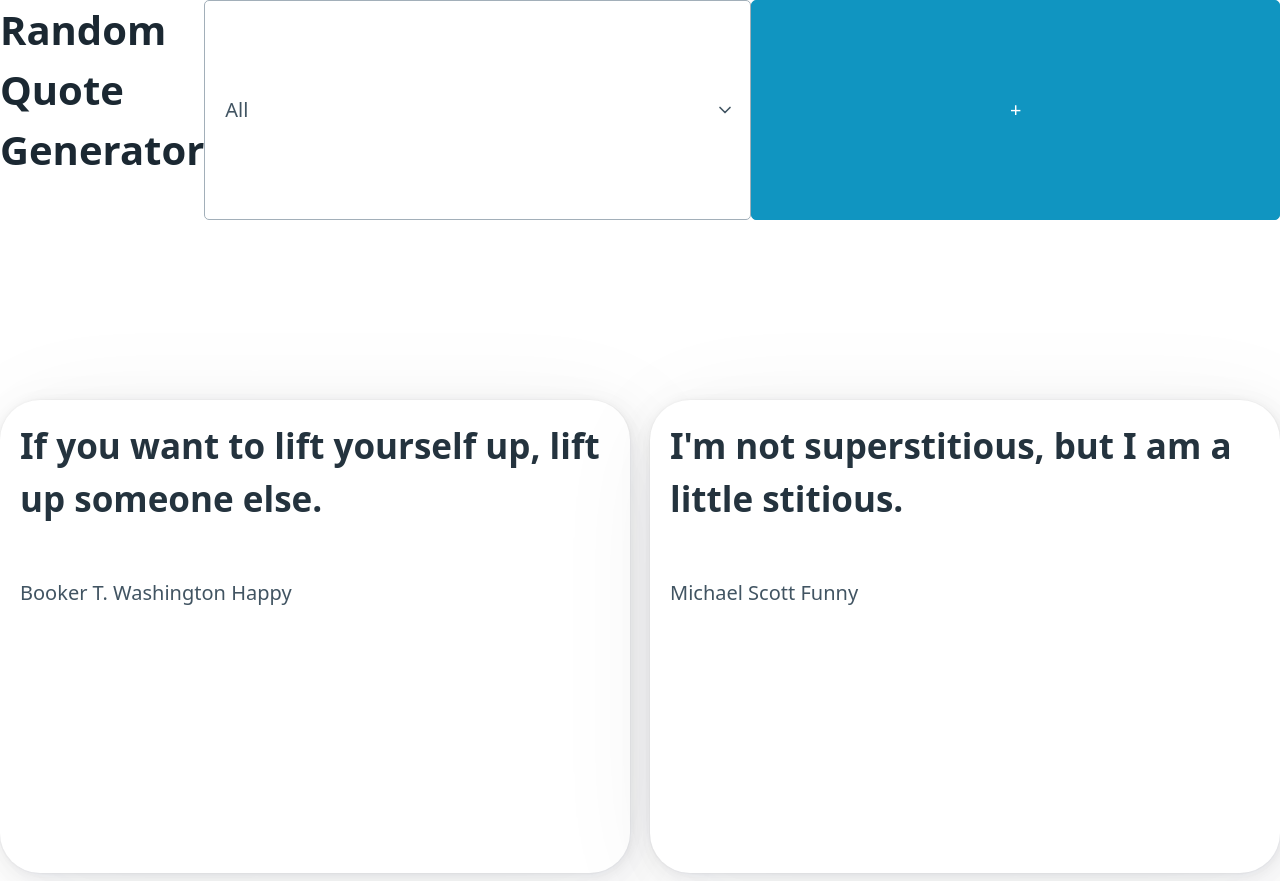
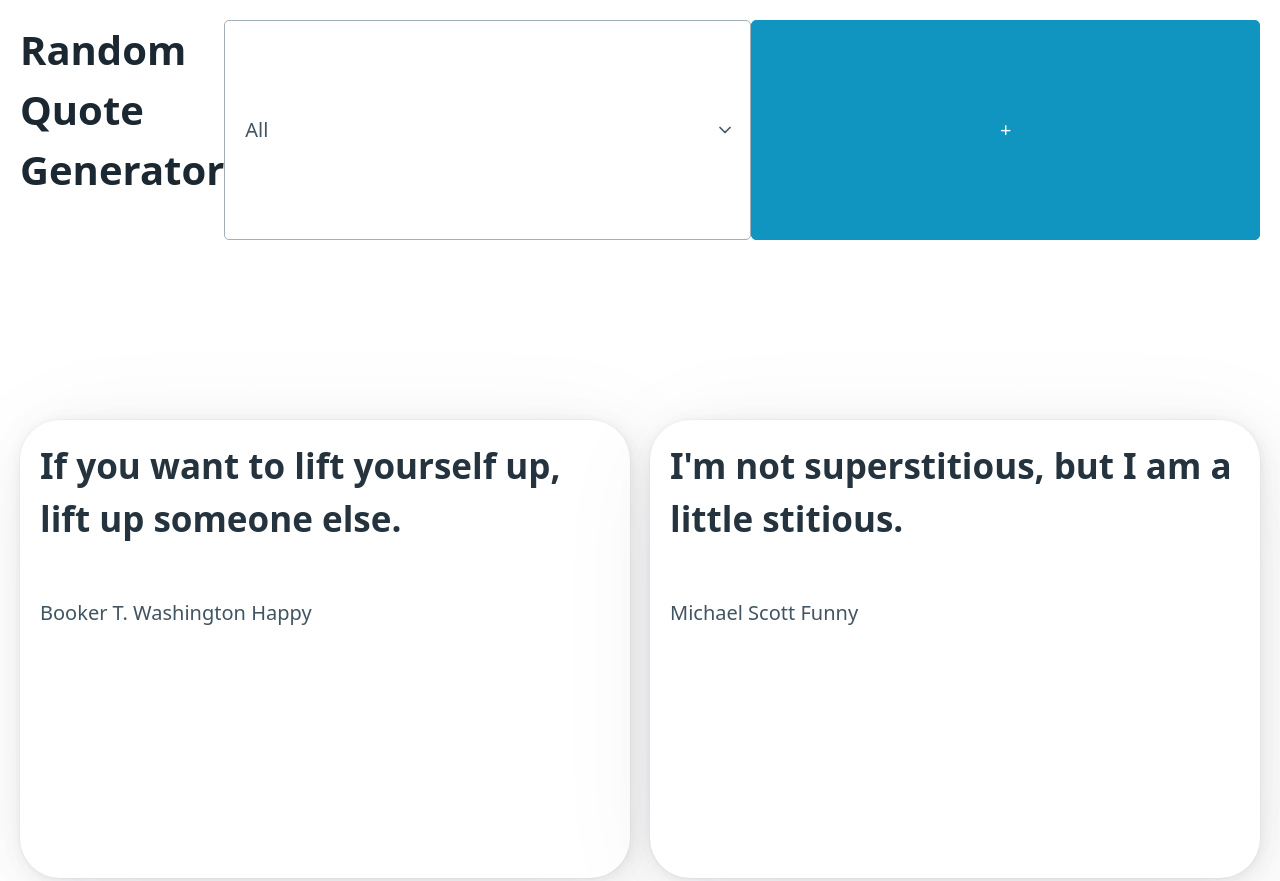
Before and after one commit to JakeDEsposito/comm-429-random-quote-generator, a plain HTML site: page index.html in a window 1280 px wide. Shown: the top 881 px of the page. Drawn offline with nearby package versions, Linux system fonts and the light colour scheme.

Commit message:
Added padding to body

```diff
--- a/css/index.css
+++ b/css/index.css
@@ -1,3 +1,7 @@
+body {
+    padding: 1rem;
+}
+
 #quotes {
     display: grid;
     grid-template-columns: repeat(3, 1fr);
--- a/index.html
+++ b/index.html
@@ -18,7 +18,6 @@
             <h1>Random Quote Generator</h1>
 
             <select name="tags" id="tags">
-                <option value="all">All</option>
                 <!-- Populated by src/tagsdropdown.js -->
             </select>
             <script src="src/tagsdropdown.js" type="text/javascript"></script>
--- a/src/populatequotes.js
+++ b/src/populatequotes.js
@@ -6,6 +6,7 @@ const addQuote = (quote, author, tag) => addedQuotes.push({
 
 document.getElementById('addQuote').addEventListener('submit', function (e) {
     e.preventDefault()
+
     const form = document.getElementById('addQuote')
 
     const quote = form.elements['quote'].value
@@ -24,7 +25,7 @@ document.getElementById('addQuote').addEventListener('submit', function (e) {
 const showAddQuote = () => document.getElementById('addQuote').removeAttribute("hidden")
 
 const populateQuotes = (tag) => {
-    const quotes = document.getElementById('quotes');
+    const quotes = document.getElementById('quotes')
 
     while(quotes.firstElementChild)
         quotes.firstElementChild.remove()
```
